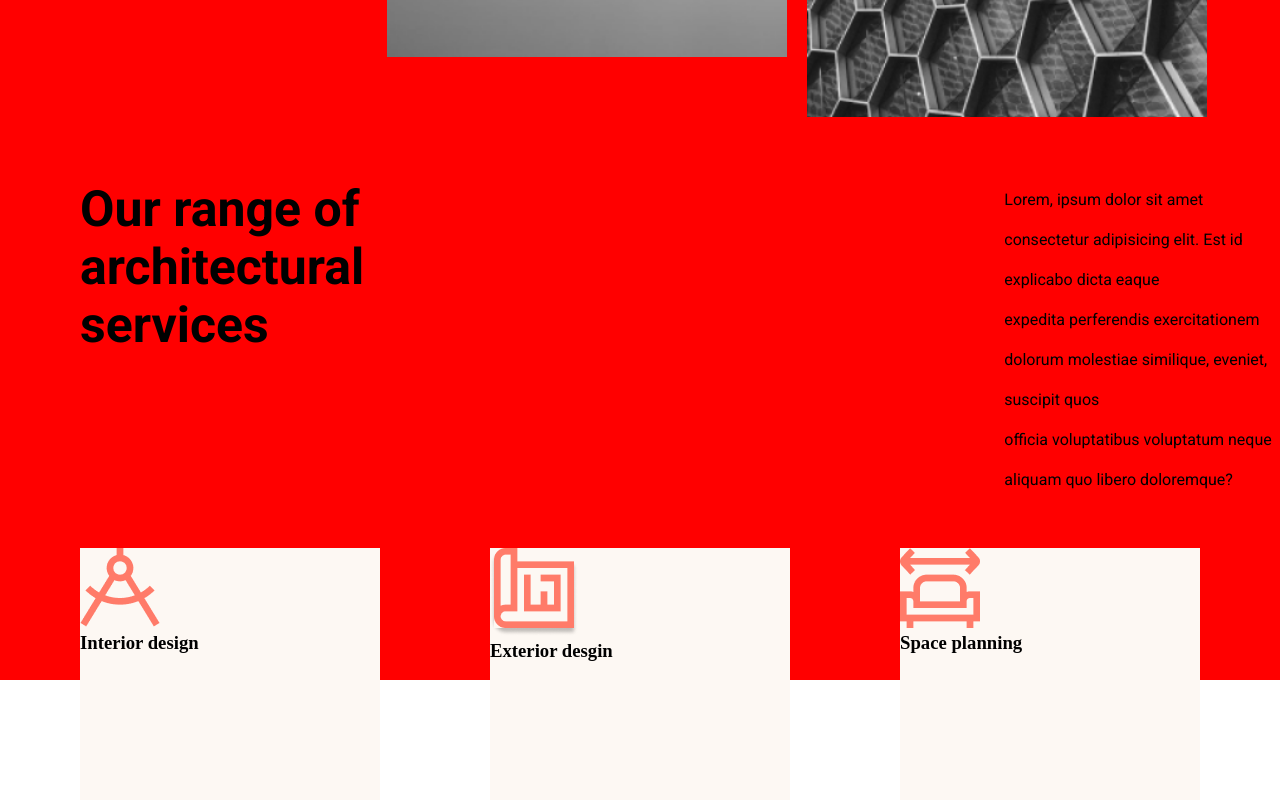
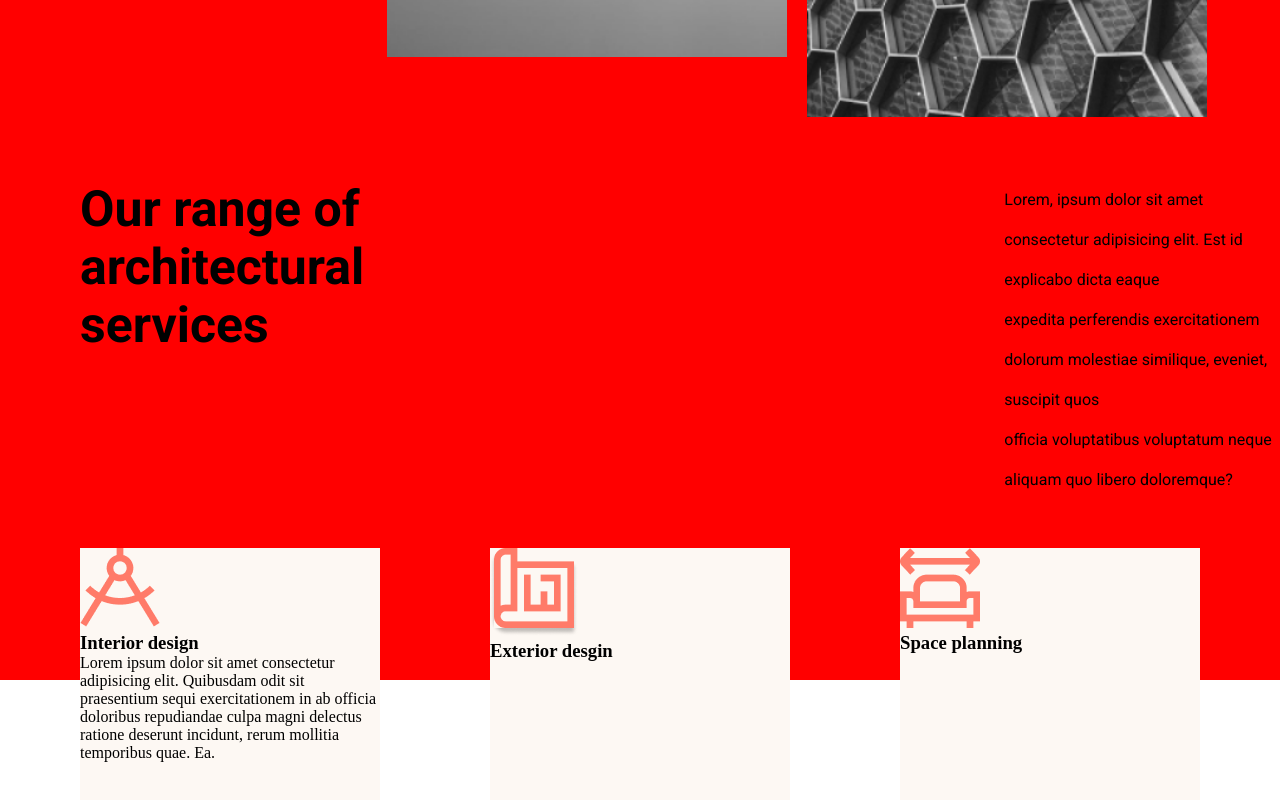
Before and after one commit to gabrieljcoutinho/Projeto-Archi-Firm, a React (Create React App) app: page / in a window 1280 px wide. Shown: the part 904-1704 px from the top of the page. Built offline with nearby package versions, Linux system fonts and the light colour scheme.

Commit message:
descricao arquitetura

```diff
--- a/src/components/Arquitetura.jsx
+++ b/src/components/Arquitetura.jsx
@@ -25,6 +25,11 @@ const Arquitetura = () => {
     <div className="arquiteturasDivConteudo">
 <img src={imgArquitetura1} alt="" />
 <h3>Interior design</h3>
+<p className="descricaoArquitetura">
+    Lorem ipsum dolor sit amet consectetur adipisicing elit. Quibusdam odit sit praesentium sequi
+     exercitationem in ab officia doloribus repudiandae culpa magni delectus ratione deserunt
+      incidunt, rerum mollitia temporibus quae. Ea.
+</p>
     </div>
 
     <div className="arquiteturasDivConteudo">
```
